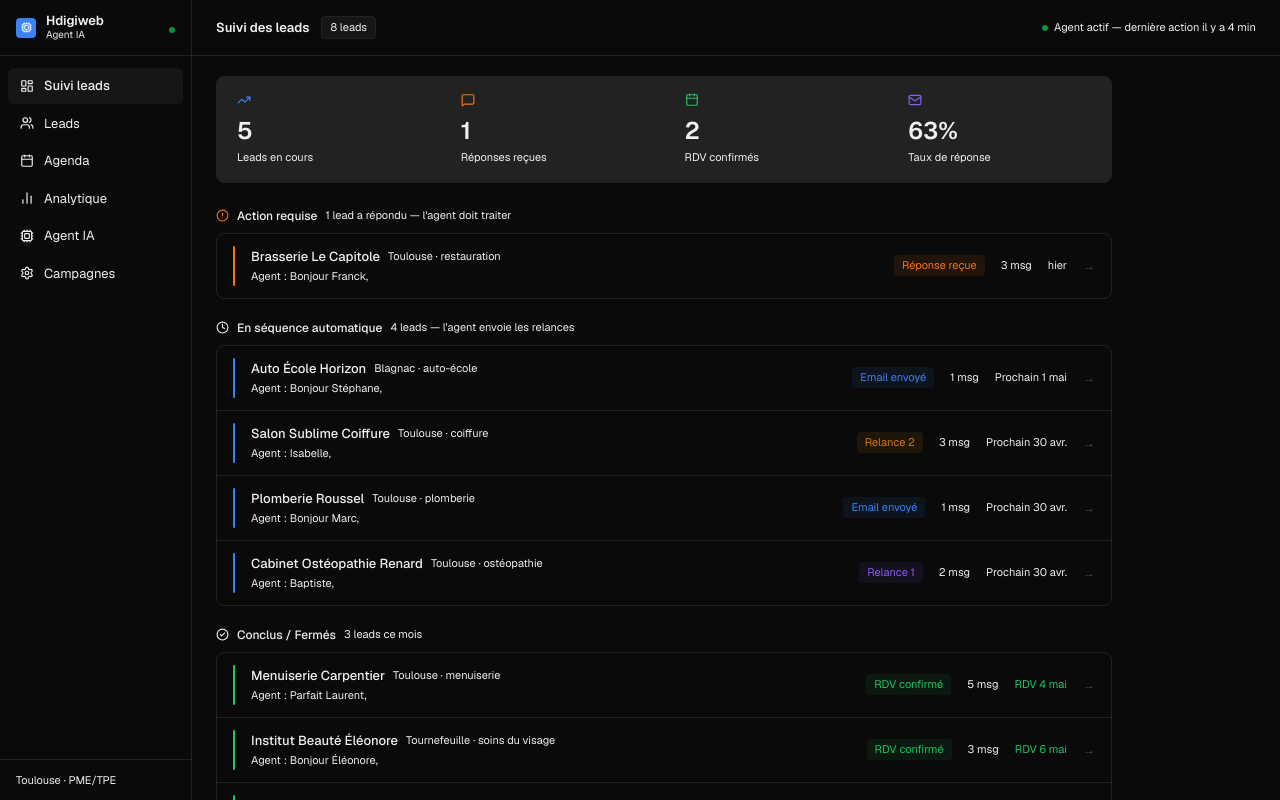
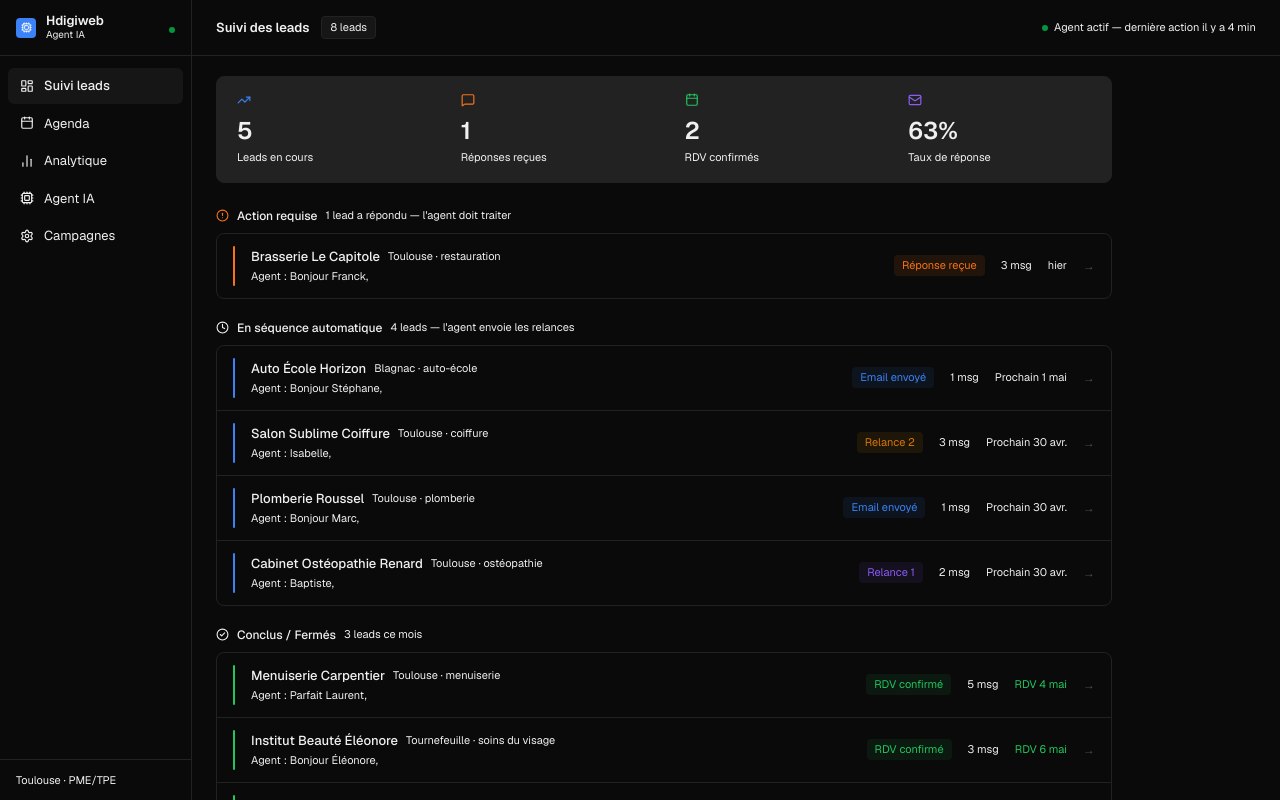
Before and after one commit to timeolabe-svg/agent-couvreurs, a Next.js app: page / in a window 1280 px wide. Built offline with nearby package versions, Linux system fonts and the light colour scheme.

Commit message:
Remove redundant Leads nav item
Co-Authored-By: Claude Sonnet 4.6 <noreply@anthropic.com>

```diff
--- a/components/Sidebar.tsx
+++ b/components/Sidebar.tsx
@@ -2,11 +2,10 @@
 
 import Link from 'next/link'
 import { usePathname } from 'next/navigation'
-import { LayoutDashboard, Users, Calendar, Cpu, Settings, BarChart2 } from 'lucide-react'
+import { LayoutDashboard, Calendar, Cpu, Settings, BarChart2 } from 'lucide-react'
 
 const NAV = [
   { href: '/',          label: 'Suivi leads', icon: LayoutDashboard },
-  { href: '/leads',     label: 'Leads',       icon: Users },
   { href: '/agenda',    label: 'Agenda',      icon: Calendar },
   { href: '/stats',     label: 'Analytique',  icon: BarChart2 },
   { href: '/agent',     label: 'Agent IA',    icon: Cpu },
```
